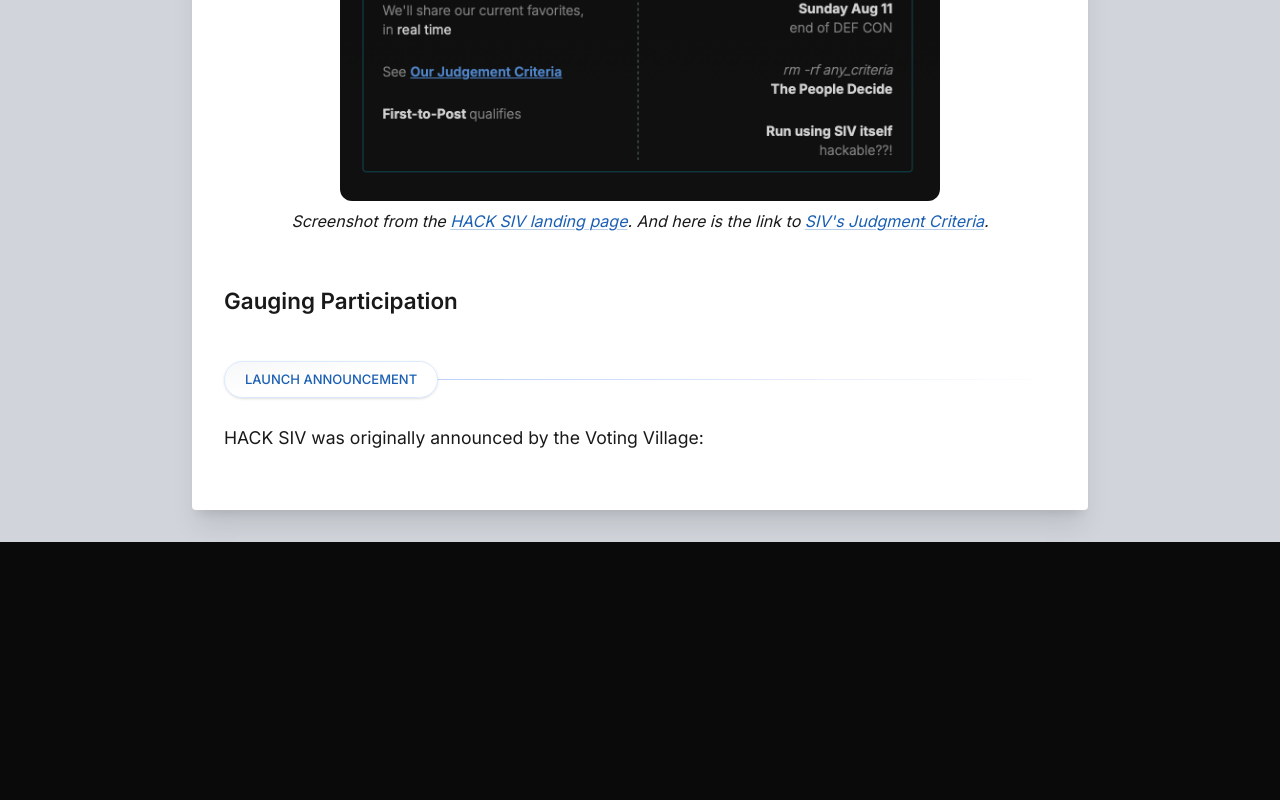
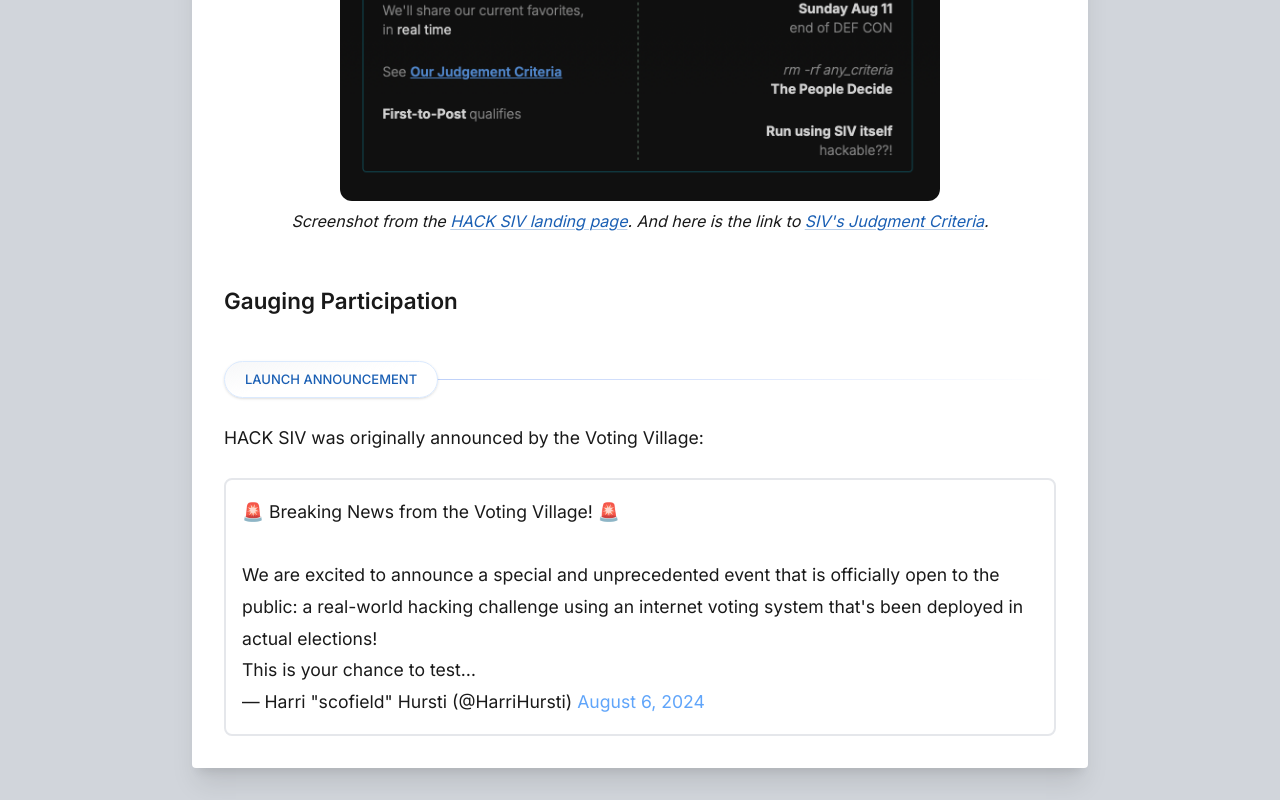
Before and after one commit to siv-org/hack.siv.org, a Next.js app: page /reports/2024defcon in a window 1280 px wide. Shown: the part 5164-5964 px from the top of the page. Before the commit the page ends 5706 px from the top, so only its background shows below. Built offline with nearby package versions, Linux system fonts and the light colour scheme.

Commit message:
report: Reusable <Tweet /> component

```diff
--- /dev/null
+++ b/app/reports/2024defcon/Tweet.tsx
@@ -0,0 +1,34 @@
+'use client'
+
+import Script from 'next/script'
+
+export const Tweet = ({
+  tweetId,
+  placeholder,
+  username,
+  author_name,
+  date,
+}: {
+  tweetId: string
+  placeholder: string
+  username: string
+  author_name: string
+  date: string
+}) => (
+  <>
+    <blockquote className="twitter-tweet border-2 border-gray-200 rounded-lg p-4">
+      <p lang="en" dir="ltr" className="whitespace-pre-wrap">
+        {placeholder}
+      </p>
+      &mdash; {author_name} (@{username}){' '}
+      <a
+        className="text-blue-400 hover:text-blue-500"
+        href={`https://twitter.com/${username}/status/${tweetId}`}
+      >
+        {date}
+      </a>
+    </blockquote>
+
+    <Script async src="https://platform.twitter.com/widgets.js" />
+  </>
+)
--- a/app/reports/2024defcon/content.mdx
+++ b/app/reports/2024defcon/content.mdx
@@ -2,6 +2,7 @@ import { AttacksInvitedList } from './AttacksInvitedList'
 import { CategoriesOfSubmissions } from './CategoriesOfSubmissions'
 import { AwardsProcessImage } from './images'
 import { TimelineHeader } from './TimelineHeader'
+import { Tweet } from './Tweet'
 
 # Hack SIV • DEF CON 2024 Report
 
@@ -143,3 +144,15 @@ The SIV team decided how to allocate half of the prize money, and DEF CON attend
 <TimelineHeader text="Launch Announcement" />
 
 HACK SIV was originally announced by the Voting Village:
+
+<Tweet
+  tweetId="1820910389208453577"
+  placeholder="🚨 Breaking News from the Voting Village! 🚨
+
+        We are excited to announce a special and unprecedented event that is officially open to the public: a real-world hacking challenge using an internet voting system that's been deployed in actual elections!
+        This is your chance to test…"
+
+username="HarriHursti"
+author_name='Harri "scofield" Hursti'
+date="August 6, 2024"
+/>
```
Also changed, not shown: 1 other file (tests, documents, lock files or other folders).
